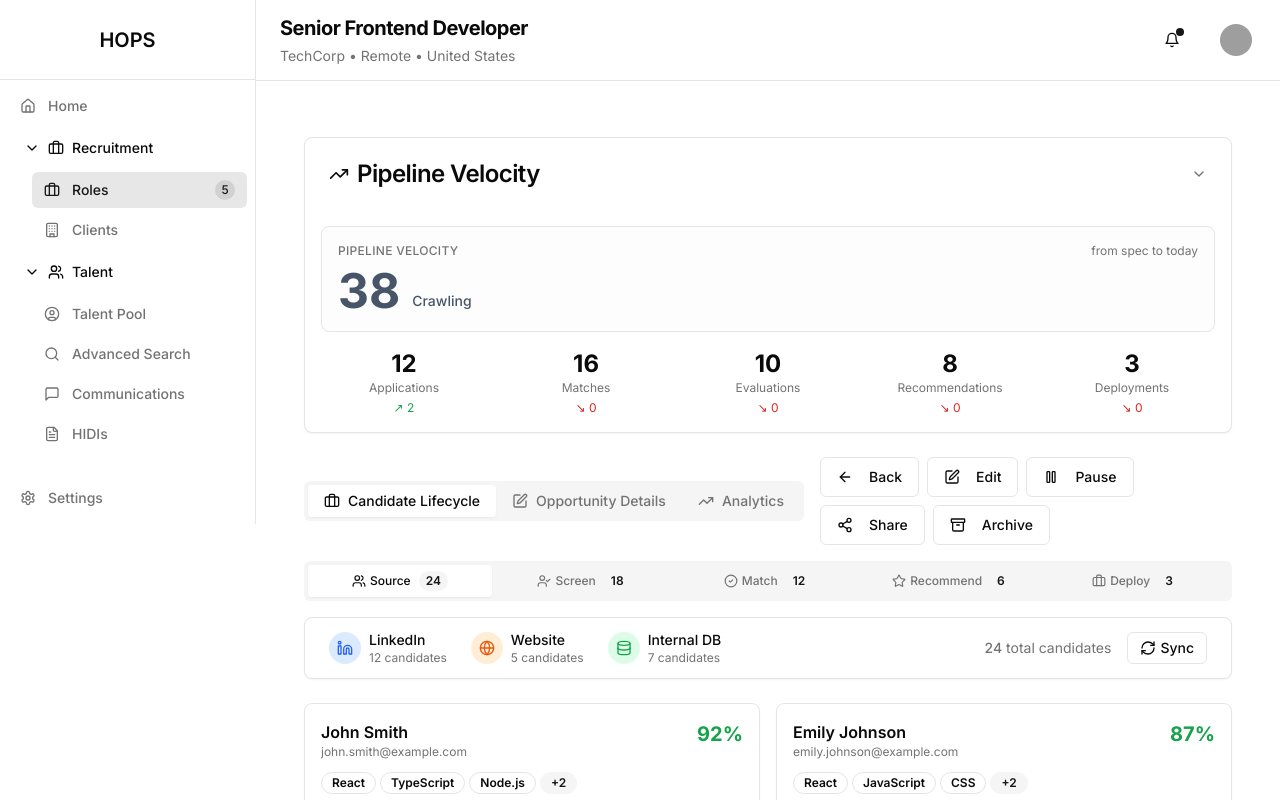
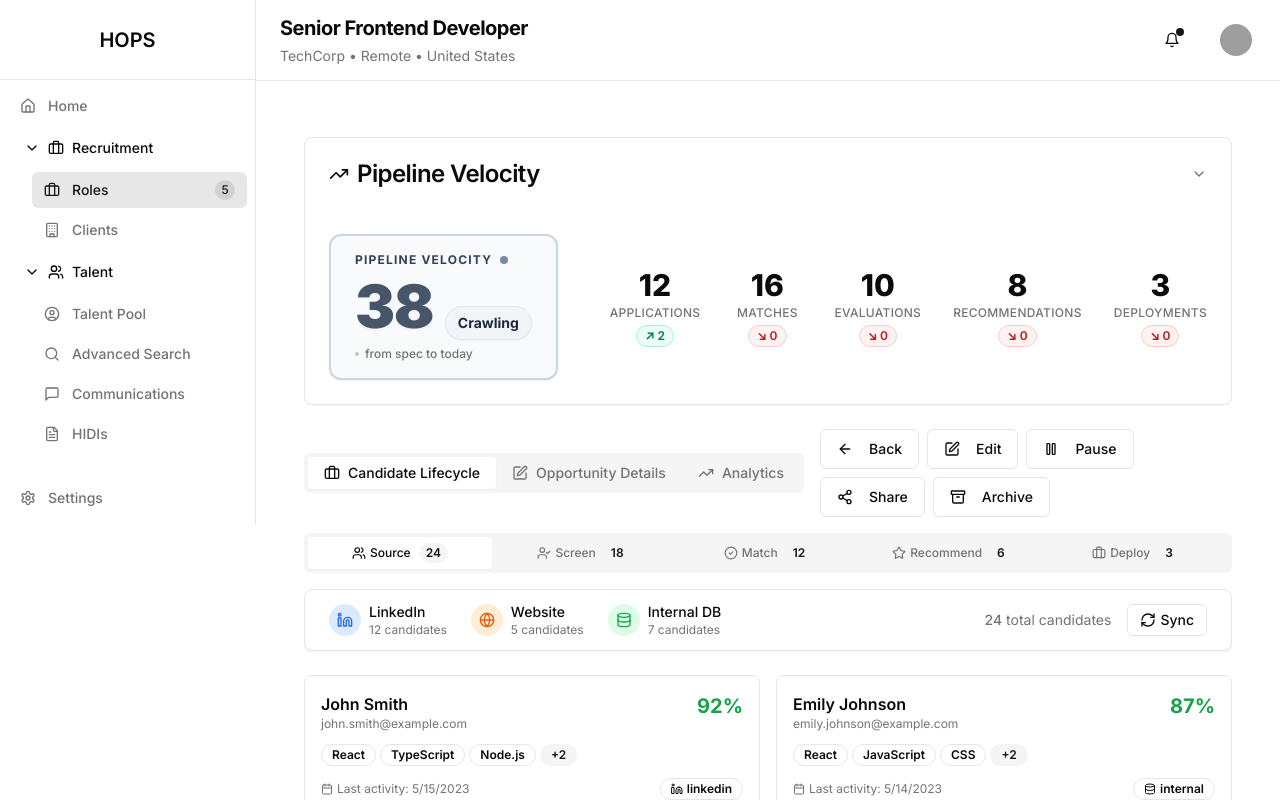
Before and after one commit to Qruiser/hops-admin, a Next.js app: page /opportunities/1 in a window 1280 px wide. Shown: the top 800 px of the page. Built offline with nearby package versions, Linux system fonts and the light colour scheme; grey boxes are pictures that could not be loaded.

Commit message:
Enhance OpportunityTimelineChart layout and styling for improved metric visualization. Updated primary metric display with high visual emphasis and adjusted secondary metrics to an inline layout for better readability.

```diff
--- a/components/opportunity-timeline-chart.tsx
+++ b/components/opportunity-timeline-chart.tsx
@@ -124,35 +124,75 @@ export function OpportunityTimelineChart({ data }: OpportunityTimelineChartProps
       </CardHeader>
 
       {isCollapsed && (
-        <CardContent className="p-4">
-          {/* Primary metric: Momentum score */}
-          <div className="mb-4 p-4 rounded-lg border bg-muted/20">
-            <div className="flex items-center justify-between">
-              <div className="text-xs font-medium text-muted-foreground tracking-wide uppercase">Pipeline Velocity</div>
-              <div className="text-xs text-muted-foreground">from spec to today</div>
+        <CardContent className="p-6">
+          {/* All metrics on one line with emphasis on velocity */}
+          <div className="flex items-center justify-between gap-8">
+            {/* Primary metric: Momentum score - High visual emphasis */}
+            <div className={`relative px-6 py-4 rounded-xl border-2 shadow-sm transition-all ${
+              momentum >= 80
+                ? 'border-emerald-300 bg-gradient-to-br from-emerald-50 to-green-50'
+                : momentum >= 60
+                ? 'border-blue-300 bg-gradient-to-br from-blue-50 to-cyan-50'
+                : momentum >= 40
+                ? 'border-amber-300 bg-gradient-to-br from-amber-50 to-yellow-50'
+                : 'border-slate-300 bg-gradient-to-br from-slate-50 to-gray-50'
+            }`}>
+              <div className="flex flex-col">
+                <div className="flex items-center gap-2 mb-2">
+                  <div className={`text-xs font-bold tracking-widest uppercase ${
+                    momentum >= 80 ? 'text-emerald-700' : momentum >= 60 ? 'text-blue-700' : momentum >= 40 ? 'text-amber-700' : 'text-slate-700'
+                  }`}>
+                    Pipeline Velocity
                   </div>
-            <div className="flex items-end gap-3 mt-2">
-              <div className={`text-5xl font-bold ${momentum >= 80 ? 'text-emerald-600' : momentum >= 60 ? 'text-blue-600' : momentum >= 40 ? 'text-amber-600' : 'text-slate-600'}`}>{momentum}</div>
-              <div className={`text-sm font-medium mb-1 ${momentum >= 80 ? 'text-emerald-600' : momentum >= 60 ? 'text-blue-600' : momentum >= 40 ? 'text-amber-600' : 'text-slate-600'}`}>{momentumDescriptor}</div>
+                  <div className={`h-2 w-2 rounded-full ${
+                    momentum >= 80 ? 'bg-emerald-500' : momentum >= 60 ? 'bg-blue-500' : momentum >= 40 ? 'bg-amber-500' : 'bg-slate-500'
+                  } animate-pulse`} />
+                </div>
+                <div className="flex items-baseline gap-3">
+                  <div className={`text-6xl font-black tracking-tight drop-shadow-sm ${
+                    momentum >= 80 ? 'text-emerald-600' : momentum >= 60 ? 'text-blue-600' : momentum >= 40 ? 'text-amber-600' : 'text-slate-600'
+                  }`}>
+                    {momentum}
+                  </div>
+                  <div className={`text-sm font-bold px-3 py-1.5 rounded-full shadow-sm ${
+                    momentum >= 80
+                      ? 'bg-emerald-100 text-emerald-800 border border-emerald-200'
+                      : momentum >= 60
+                      ? 'bg-blue-100 text-blue-800 border border-blue-200'
+                      : momentum >= 40
+                      ? 'bg-amber-100 text-amber-800 border border-amber-200'
+                      : 'bg-slate-100 text-slate-800 border border-slate-200'
+                  }`}>
+                    {momentumDescriptor}
                   </div>
                 </div>
-          {/* Secondary synopsis metrics */}
-          <div className="grid grid-cols-5 gap-4">
+                <div className="flex items-center gap-1.5 mt-1.5">
+                  <div className="h-1 w-1 rounded-full bg-muted-foreground/40" />
+                  <div className="text-xs text-muted-foreground font-medium">from spec to today</div>
+                </div>
+              </div>
+            </div>
+
+            {/* Secondary synopsis metrics - Inline layout */}
+            <div className="flex items-center gap-8 flex-1 justify-end">
               {Object.entries(momentumMetrics).map(([key, metric]) => (
-              <div key={key} className="text-center">
-                <div className="text-2xl font-bold text-foreground">
+                <div key={key} className="flex flex-col items-center min-w-[70px] group">
+                  <div className="text-3xl font-extrabold text-foreground mb-0.5 group-hover:scale-110 transition-transform">
                     {metric.current}
                   </div>
-                <div className="text-xs text-muted-foreground capitalize mb-1">
+                  <div className="text-xs font-medium text-muted-foreground uppercase tracking-wide mb-1">
                     {key}
                   </div>
-                <div className={`text-xs flex items-center justify-center gap-1 ${
-                  metric.trend === 'up' ? 'text-green-600' : 'text-red-600'
+                  <div className={`text-xs font-semibold flex items-center gap-1 px-2 py-0.5 rounded-full ${
+                    metric.trend === 'up'
+                      ? 'text-emerald-700 bg-emerald-50 border border-emerald-200'
+                      : 'text-red-700 bg-red-50 border border-red-200'
                   }`}>
                     {metric.trend === 'up' ? '↗' : '↘'} {Math.abs(metric.change)}
                   </div>
                 </div>
               ))}
+            </div>
           </div>
         </CardContent>
       )}
```
Lines whose indentation alone changed are shown as unchanged.
